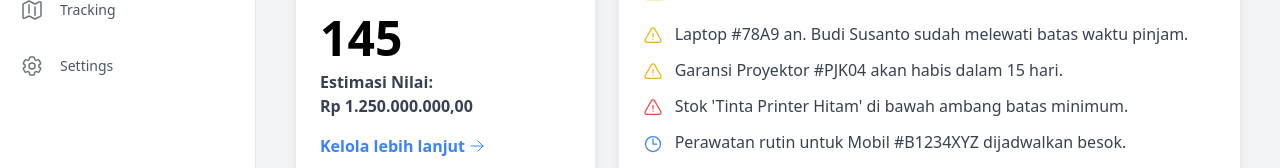
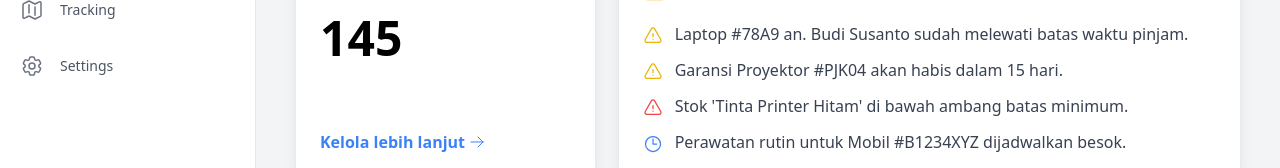
Before and after one commit to irsyadrs/web-asset, a Next.js app: page /dashboard in a window 1280 px wide. Shown: the part 382-550 px from the top of the page. Built offline with nearby package versions, Linux system fonts and the light colour scheme.

Commit message:
Refactor TotalAssetCard component to remove 'value' prop and simplify display logic

```diff
--- a/app/(main)/dashboard/page.js
+++ b/app/(main)/dashboard/page.js
@@ -20,7 +20,7 @@ import {
 // ====================================================================
 const dashboardData = {
   totalAssets: 145,
-  assetValue: 1250000000,
+  // assetValue telah dihapus dari sini
   attentionItems: [
     { id: 1, text: "Laptop #78A9 an. Budi Susanto sudah melewati batas waktu pinjam.", type: "warning" },
     { id: 2, text: "Garansi Proyektor #PJK04 akan habis dalam 15 hari.", type: "warning" },
@@ -39,15 +39,15 @@ const dashboardData = {
 // KOMPONEN-KOMPONEN WIDGET
 // ====================================================================
 
-function TotalAssetCard({ count, value }) {
+// --- PERUBAHAN DI SINI ---
+// Komponen TotalAssetCard disederhanakan, tidak lagi menerima atau menampilkan 'value'
+function TotalAssetCard({ count }) {
   return (
     <div className="bg-white p-6 rounded-xl shadow-lg h-full flex flex-col justify-between">
       <div>
         <p className="text-gray-500 text-lg">Total Asset</p>
         <p className="text-5xl font-bold my-2">{count}</p>
-        <p className="text-gray-700 font-semibold">
-          Estimasi Nilai: {new Intl.NumberFormat('id-ID', { style: 'currency', currency: 'IDR' }).format(value)}
-        </p>
+        {/* Baris estimasi nilai telah dihapus */}
       </div>
       <a href="/inventory" className="text-blue-500 hover:text-blue-700 font-semibold mt-4 inline-flex items-center">
         Kelola lebih lanjut <ArrowRightIcon className="w-4 h-4 ml-1" />
@@ -99,7 +99,7 @@ function DataShortcutCard({ title, value, unit, icon: Icon, href, iconColor }) {
 }
 
 // ====================================================================
-// KOMPONEN BANNER DASHBOARD (KEMBALI KE TEMA PROFESIONAL)
+// KOMPONEN BANNER DASHBOARD
 // ====================================================================
 const getGreeting = () => {
   const hour = new Date().getHours();
@@ -150,21 +150,21 @@ export default function DashboardPage() {
     <main className="p-6 bg-gray-100 min-h-screen">
       <div className="mb-6">
         <DashboardBanner
-          // --- PERUBAHAN DI SINI ---
-          // Properti untuk Tema 1: Profesional & Korporat
           backgroundImageUrl="https://images.unsplash.com/photo-1521737604893-d14cc237f11d?q=80&w=2070&auto=format&fit=crop"
           title="PT. SOLOMON INDO GLOBAL"
           subtitle="Asset Management Dashboard"
           greeting={getGreeting()}
           userName="Administrator"
-          overlayColor="bg-slate-800/60" // Overlay gelap untuk kesan korporat
+          overlayColor="bg-slate-800/60"
         />
       </div>
 
       {/* Baris 1: Widget Utama */}
       <div className="grid grid-cols-1 lg:grid-cols-3 gap-6 mb-6">
         <div className="lg:col-span-1">
-          <TotalAssetCard count={dashboardData.totalAssets} value={dashboardData.assetValue} />
+          {/* --- PERUBAHAN DI SINI --- */}
+          {/* Properti 'value' telah dihapus dari pemanggilan komponen */}
+          <TotalAssetCard count={dashboardData.totalAssets} />
         </div>
         <div className="lg:col-span-2">
           <NeedsAttentionWidget items={dashboardData.attentionItems} />
```
